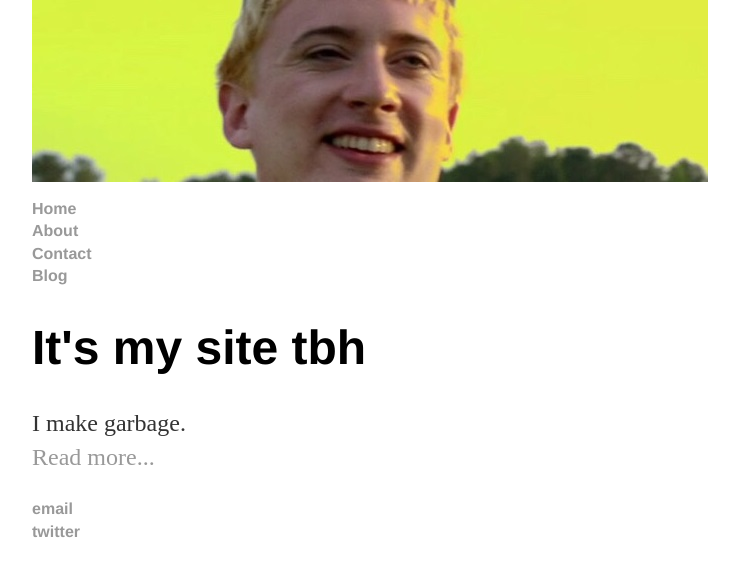
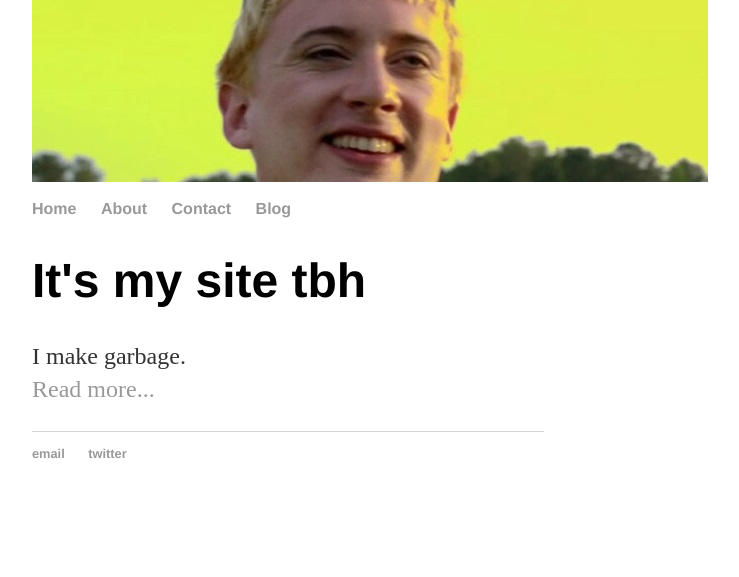
Before and after one commit to glasscaked/strip, a Jekyll site: the page built from index.html, in a window 1280 px wide. Shown: the top 577 px of the page, without its empty margins (352-1091 px from the left). Built offline with Jekyll 4.4.1, drawn with Linux system fonts in a browser that asks for light colours.

Commit message:
Update main.css

```diff
--- a/css/main.css
+++ b/css/main.css
@@ -12,7 +12,7 @@ h3 { font-size: 2.3em; }
 h4 { font-size: 1.9em; }
 
 nav ul, footer ul { font-size: 1em; font-family: 'Helvetica', 'Arial', 'Sans-Serif'; padding: 0px; list-style: none; font-weight: bold; }
-nav ul li, footer ul li <center>{ display: inline; margin-right: 20px; }</center>
+nav ul li, footer ul li { display: inline; margin-right: 20px; }
 
 footer { border-top: 1px solid #d5d5d5; font-size: .8em; }
 
```
